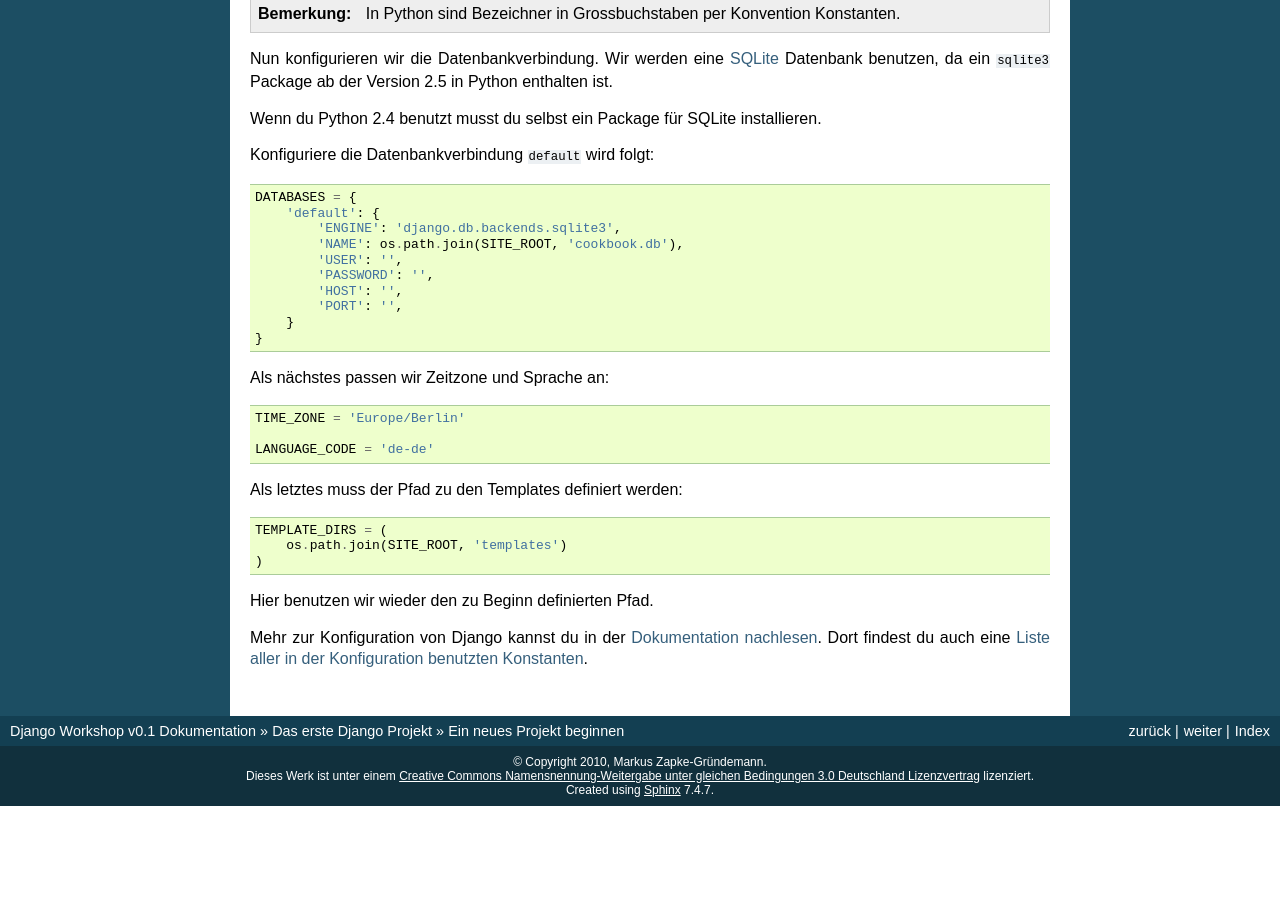
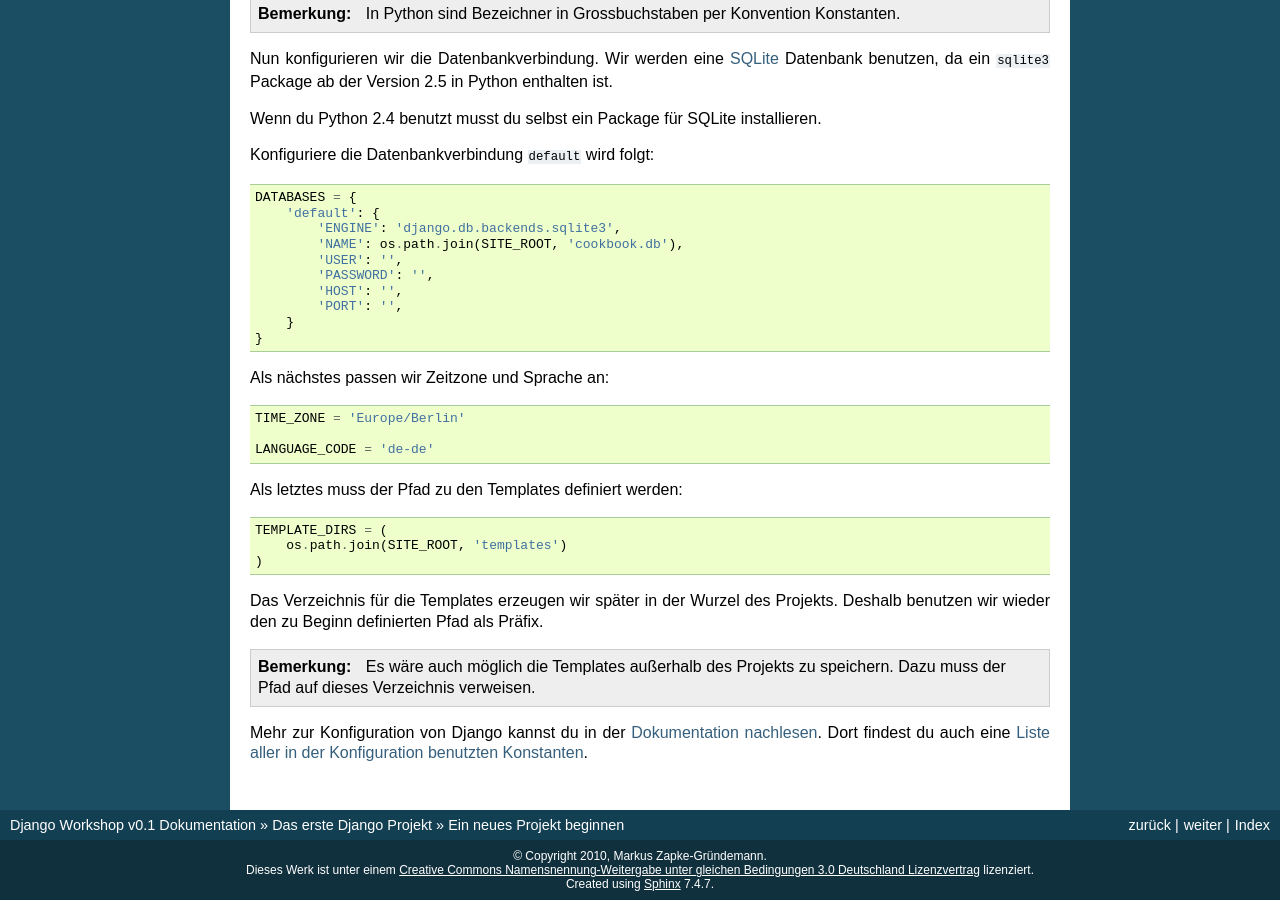
Before and after one commit to keimlink/django-workshop, a Sphinx documentation site: the page built from docs/erstes_projekt/start.rst, in a window 1280 px wide and 900 px high, scrolled down 1005 px. Built offline with Sphinx 7.4.7, drawn with Linux system fonts in a browser that asks for light colours; before the commit the page ends 1811 px from its top, so only the background shows below that.

Commit message:
Informationen zum Template Verzeichnis hinzugefügt.

```diff
--- a/docs/erstes_projekt/start.rst
+++ b/docs/erstes_projekt/start.rst
@@ -79,6 +79,10 @@ Als letztes muss der Pfad zu den Templates definiert werden::
         os.path.join(SITE_ROOT, 'templates')
     )
 
-Hier benutzen wir wieder den zu Beginn definierten Pfad.
+Das Verzeichnis für die Templates erzeugen wir später in der Wurzel des Projekts. Deshalb benutzen wir wieder den zu Beginn definierten Pfad als Präfix.
+
+..  note::
+
+    Es wäre auch möglich die Templates außerhalb des Projekts zu speichern. Dazu muss der Pfad auf dieses Verzeichnis verweisen.
 
 Mehr zur Konfiguration von Django kannst du in der `Dokumentation nachlesen <http://docs.djangoproject.com/en/1.2/topics/settings/#topics-settings>`_. Dort findest du auch eine `Liste aller in der Konfiguration benutzten Konstanten <http://docs.djangoproject.com/en/1.2/ref/settings/#ref-settings>`_.
```
